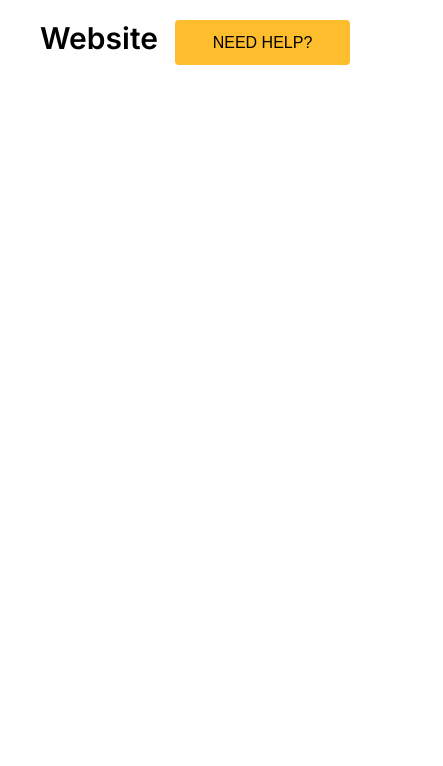
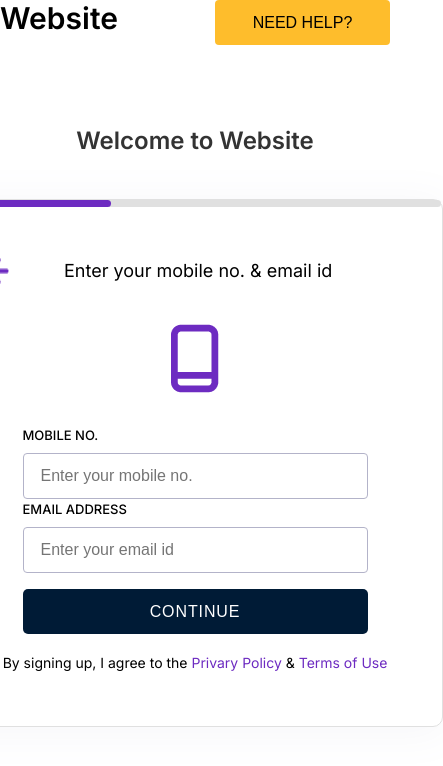
Before and after one commit to LachezarUzunov/react-multi-step-form, a React (Create React App) app in the folder frontend/: page / in a window 390 px wide. Shown: the top 766 px of the page, 443 px wide, since content can reach past the window. Built offline with nearby package versions, Linux system fonts and the light colour scheme.

Commit message:
email or phone step added

```diff
--- a/frontend/src/App.module.css
+++ b/frontend/src/App.module.css
@@ -1,6 +1,6 @@
-.container {
+/* .container {
   padding: 2rem 4rem;
-}
+} */
 
 .header {
   display: flex;
--- a/frontend/src/components/EmailOrPhone.js
+++ b/frontend/src/components/EmailOrPhone.js
@@ -1,9 +1,40 @@
 import React from "react";
+import classes from "./EmailOrPhone.module.css";
+import ProgressBar from "./ProgressBar";
 
 const EmailOrPhone = () => {
   return (
-    <section>
-      <div>EmailOrPhone</div>
+    <section className={classes.emailPhone__section}>
+      <h3 className={classes.welcome}>Welcome to Website</h3>
+      <section className={classes.box}>
+        <ProgressBar />
+        <div className={classes.header}>
+          <img src={require("../assets/arrow.png")} alt="left-arrow" />
+          <h5 className={classes.enter__email}>
+            Enter your mobile no. & email id
+          </h5>
+        </div>
+        <div className={classes.mobile__img}>
+          <img src={require("../assets/mobile.png")} alt="phone" />
+        </div>
+        <div>
+          <form className={classes.form}>
+            <label htmlFor="mobile">Mobile No.</label>
+            <input id="mobile" placeholder="Enter your mobile no." />
+            <label htmlFor="email">Email address</label>
+            <input id="email" placeholder="Enter your email id" />
+            <button className={`${classes.btn__width} primary__btn`}>
+              Continue
+            </button>
+          </form>
+        </div>
+        <div>
+          <p>
+            By signing up, I agree to the <span>Privary Policy</span> &{" "}
+            <span>Terms of Use</span>
+          </p>
+        </div>
+      </section>
     </section>
   );
 };
--- /dev/null
+++ b/frontend/src/components/EmailOrPhone.module.css
@@ -0,0 +1,43 @@
+.emailPhone__section {
+  display: flex;
+  flex-direction: column;
+  align-items: center;
+}
+
+.welcome {
+  margin-top: 7.9rem;
+}
+
+.box {
+  margin-top: 4.1rem;
+  width: 49.5rem;
+  border: 1px solid #e0e0e0;
+  box-shadow: 1px 4px 40px 2px rgba(129, 129, 165, 0.07);
+  border-radius: 10px;
+}
+
+.header {
+  margin-top: 5rem;
+  margin-left: 4rem;
+  display: flex;
+  gap: 5.55rem;
+}
+
+.enter__email {
+  color: black;
+}
+
+.mobile__img {
+  text-align: center;
+  margin-top: 3.975rem;
+  margin-bottom: 3rem;
+}
+
+.form {
+  margin: 0 auto;
+  width: 34.5rem;
+}
+
+.btn__width {
+  width: 34.5rem;
+}
--- a/frontend/src/components/Form.js
+++ b/frontend/src/components/Form.js
@@ -1,8 +1,13 @@
 import React from "react";
 import Welcome from "./Welcome";
+import EmailOrPhone from "./EmailOrPhone";
 
 const Form = () => {
-  return <section className="form"></section>;
+  return (
+    <section className="form">
+      <EmailOrPhone />
+    </section>
+  );
 };
 
 export default Form;
--- /dev/null
+++ b/frontend/src/components/ProgressBar.js
@@ -0,0 +1,12 @@
+import React from "react";
+import classes from "./ProgressBar.module.css";
+
+const ProgressBar = () => {
+  return (
+    <div className={classes.bar}>
+      <div className={classes.progress}></div>
+    </div>
+  );
+};
+
+export default ProgressBar;
--- /dev/null
+++ b/frontend/src/components/ProgressBar.module.css
@@ -0,0 +1,14 @@
+.bar {
+  width: 49.2rem;
+  height: 0.7rem;
+  border-radius: 1rem;
+  border: none;
+  background-color: #e0e0e0;
+}
+
+.progress {
+  background-color: #6d2bc1;
+  height: 0.7rem;
+  border-radius: 1rem;
+  width: 33%;
+}
--- a/frontend/src/components/Welcome.js
+++ b/frontend/src/components/Welcome.js
@@ -23,7 +23,9 @@ const Welcome = () => {
         </div>
         <div className={classes.box__text}>
           <h4>I have an account</h4>
-          <button className="primary__btn">Login Now</button>
+          <button className={`${classes.btn__width} primary__btn`}>
+            Login Now
+          </button>
         </div>
       </article>
     </section>
--- a/frontend/src/components/Welcome.module.css
+++ b/frontend/src/components/Welcome.module.css
@@ -34,3 +34,7 @@
 .box__text {
   padding-top: 5rem;
 }
+
+.btn__width {
+  width: 27.4rem;
+}
--- a/frontend/src/index.css
+++ b/frontend/src/index.css
@@ -44,6 +44,40 @@ h5 {
   color: #8181a5;
 }
 
+p {
+  font-size: 1.4rem;
+  text-align: center;
+  margin-top: 2rem;
+  margin-bottom: 5.5rem;
+}
+
+label {
+  font-weight: 500;
+  font-size: 1.3rem;
+  text-transform: uppercase;
+  line-height: 2rem;
+  letter-spacing: 3%;
+  margin-bottom: 0.8rem;
+  display: block;
+}
+
+input {
+  display: block;
+  border: 1px solid #b3b3c9;
+  border-radius: 4px;
+  width: 34.5rem;
+  color: #828282;
+  padding-left: 1.7rem;
+  padding-top: 1.3rem;
+  font-size: 1.6rem;
+  font-weight: 400;
+  padding-bottom: 1.3rem;
+}
+
+span {
+  color: #6d2bc1;
+}
+
 .form {
   margin: 0 auto;
 }
```
Also changed, not shown: frontend/src/assets/arrow.png (added), frontend/src/assets/mobile.png (added).
